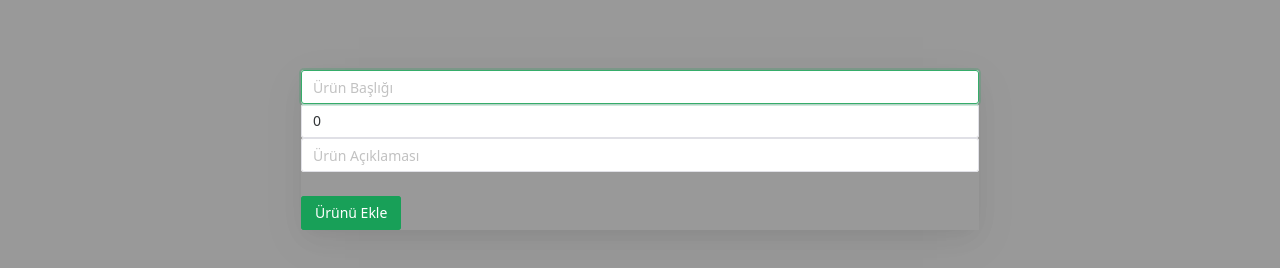
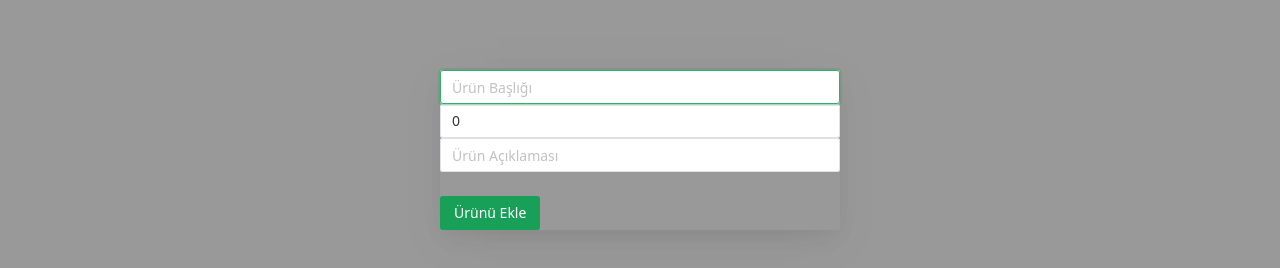
Before and after one commit to ibrhmspl/nuxtProject, a Nuxt app: page / in a window 1280 px wide. Both pictures are taken after a click on the button "Yeni Ürün Ekle". Shown: the part 250-518 px from the top of the page. Built offline with nearby package versions, Linux system fonts and the light colour scheme; no server answers.

Commit message:
commit for modal

```diff
--- a/pages/index.vue
+++ b/pages/index.vue
@@ -110,7 +110,7 @@ const removeProductFromSepet = (productId) => {
       </n-card>
     </div>
 
-    <n-modal :show="showModal" title="Yeni Ürün Ekle" width="400px" @close="toggleModal">
+    <n-modal style="width:400px; height: auto" :show="showModal" title="Yeni Ürün Ekle" @close="toggleModal">
       <div>
         <div class="mb-6">
           <n-input v-model:value="newProduct.title" placeholder="Ürün Başlığı" />
```
